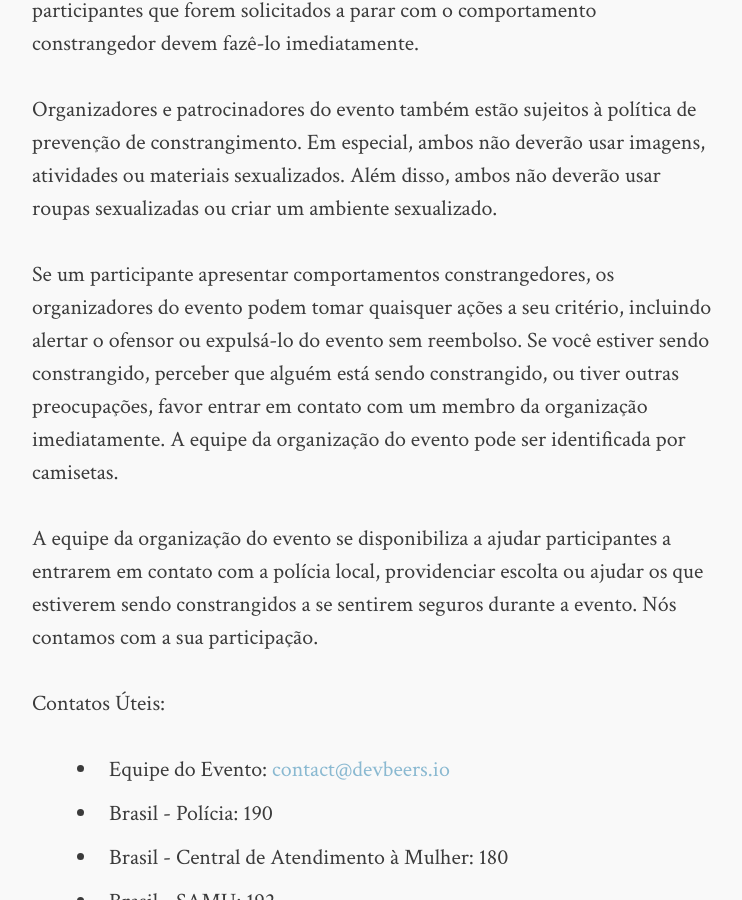
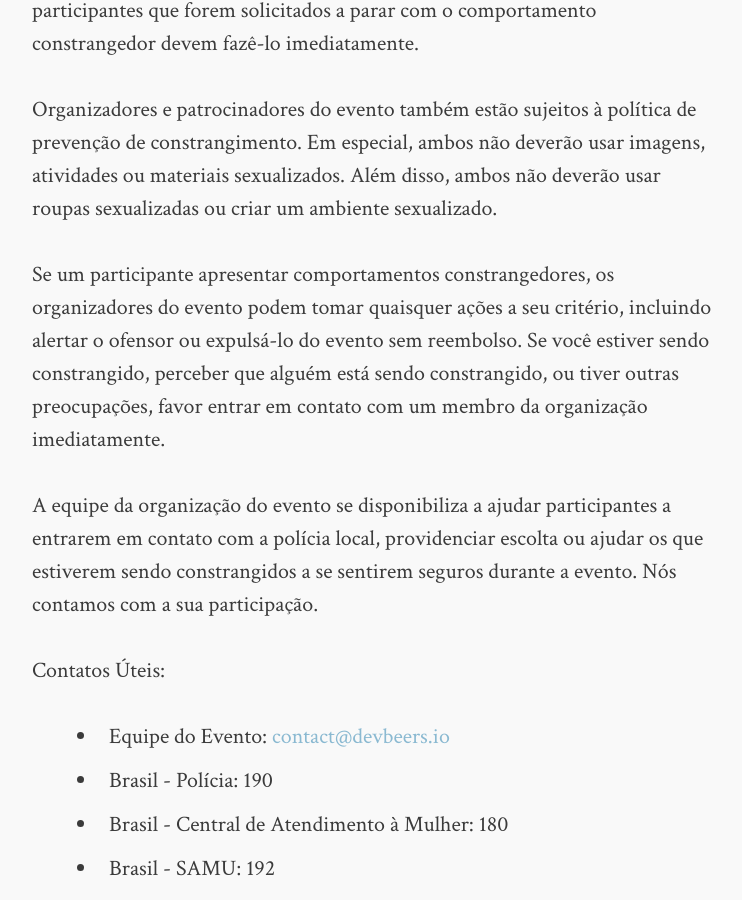
Before and after one commit to devbeers/devbeers.github.io, a Jekyll site: the page built from code-of-conduct.md, in a window 1280 px wide and 900 px high, scrolled down 3328 px. Shown: the whole window, without its empty margins (268-1010 px from the left). Built offline with Jekyll 4.4.1, drawn with Linux system fonts in a browser that asks for light colours; comment, search, counter and statistics services are not loaded; some of the changed text lies outside the part shown.

Commit message:
Update Code of Conduct

```diff
--- a/code-of-conduct.md
+++ b/code-of-conduct.md
@@ -45,7 +45,7 @@ Constrangimentos incluem comentários ofensivos relacionados a gênero, identida
 
 Organizadores e patrocinadores do evento também estão sujeitos à política de prevenção de constrangimento. Em especial, ambos não deverão usar imagens, atividades ou materiais sexualizados. Além disso, ambos não deverão usar roupas sexualizadas ou criar um ambiente sexualizado.
 
-Se um participante apresentar comportamentos constrangedores, os organizadores do evento podem tomar quaisquer ações a seu critério, incluindo alertar o ofensor ou expulsá-lo do evento sem reembolso. Se você estiver sendo constrangido, perceber que alguém está sendo constrangido, ou tiver outras preocupações, favor entrar em contato com um membro da organização imediatamente. A equipe da organização do evento pode ser identificada por camisetas.
+Se um participante apresentar comportamentos constrangedores, os organizadores do evento podem tomar quaisquer ações a seu critério, incluindo alertar o ofensor ou expulsá-lo do evento sem reembolso. Se você estiver sendo constrangido, perceber que alguém está sendo constrangido, ou tiver outras preocupações, favor entrar em contato com um membro da organização imediatamente.
 
 A equipe da organização do evento se disponibiliza a ajudar participantes a entrarem em contato com a polícia local, providenciar escolta ou ajudar os que estiverem sendo constrangidos a se sentirem seguros durante a evento. Nós contamos com a sua participação.
 
```
Also changed, not shown: other parts of code-of-conduct.md (+1 -1 lines).
